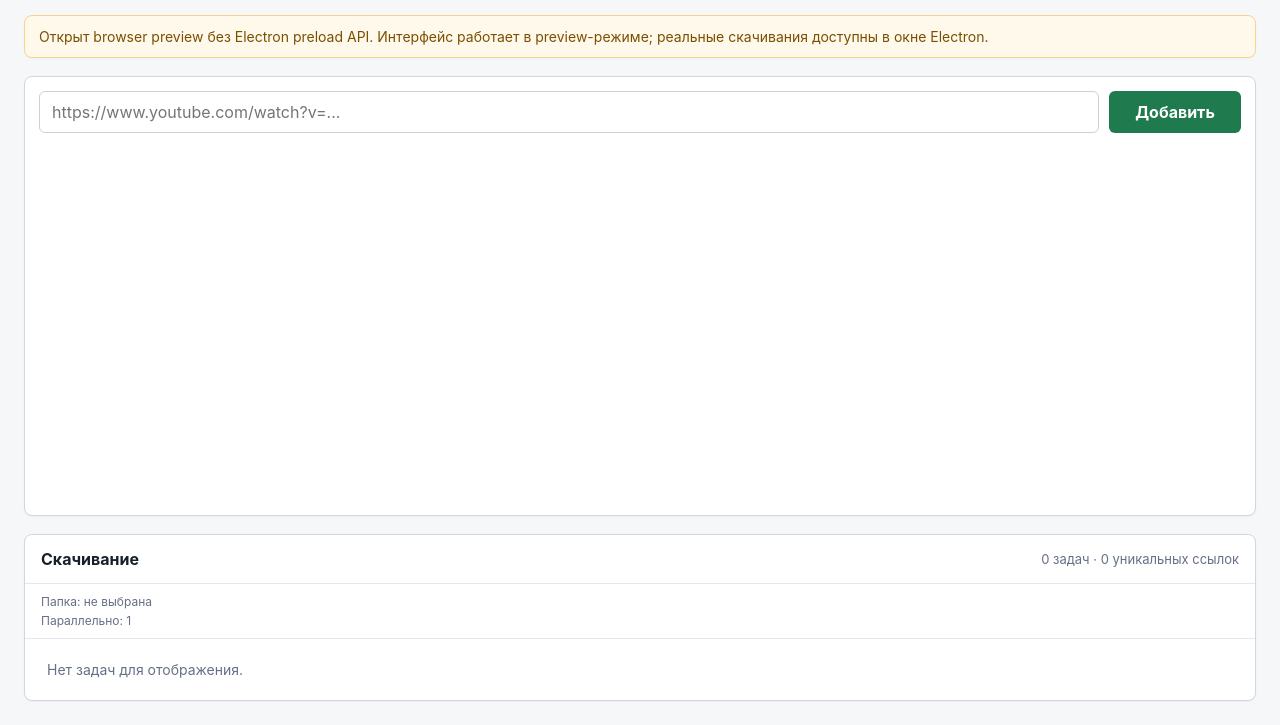
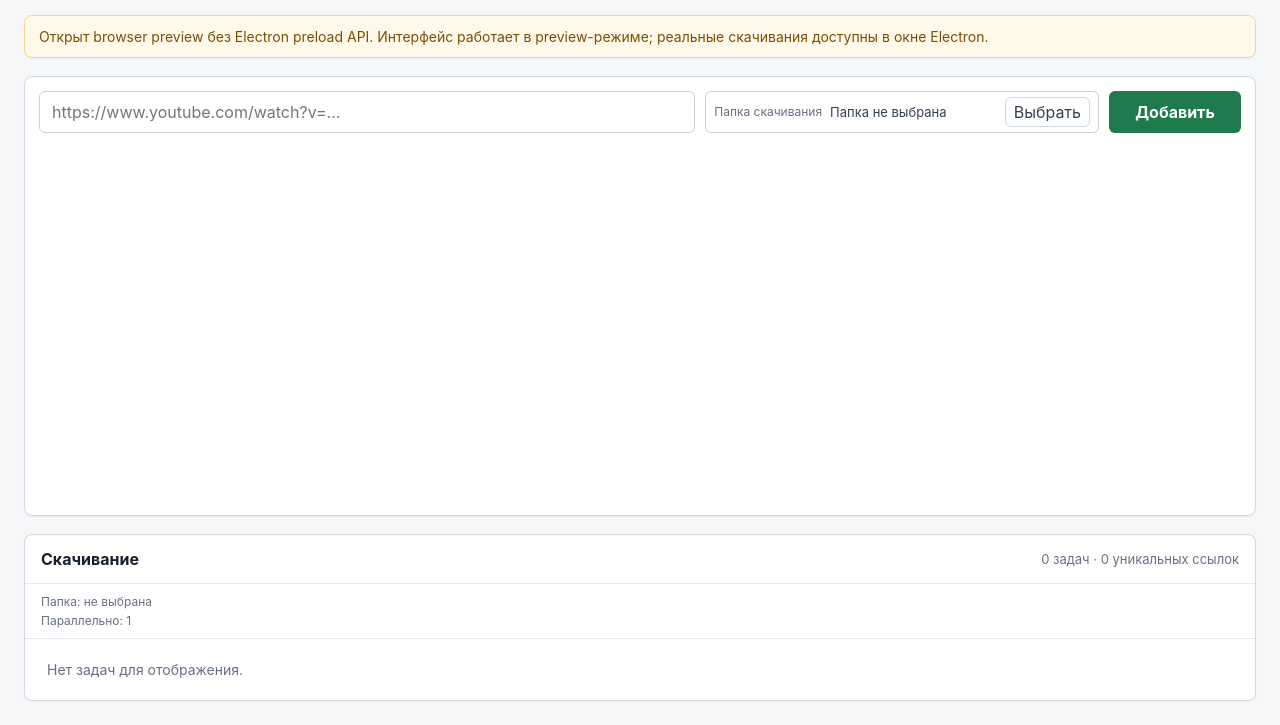
Before and after one commit to Alamonall/Savvy, a website built with Vite: page src/renderer/index.html in a window 1280 px wide. Shown: the part 75-800 px from the top of the page. Built offline with nearby package versions, Linux system fonts and the light colour scheme.

Commit message:
Add download folder selection to add form
- show the active download folder in the UI
- pass the chosen folder through new download requests

```diff
--- a/src/main/services/downloads.service.ts
+++ b/src/main/services/downloads.service.ts
@@ -89,7 +89,7 @@ export class DownloadsService {
       url,
       title: url,
       optionsText: this.settingsService.buildTaskOptionsText(payload.optionsText),
-      downloadDir: this.settingsService.get().downloadDir,
+      downloadDir: payload.downloadDir.trim() || this.settingsService.get().downloadDir,
       status: 'queued',
       createdAt: Date.now(),
       autoRetryAttempt: 0,
--- a/src/renderer/src/main.ts
+++ b/src/renderer/src/main.ts
@@ -847,7 +847,7 @@ function installBrowserPreviewApi(): void {
         url: payload.url,
         title: payload.url,
         optionsText: payload.optionsText,
-        downloadDir: previewSettings.downloadDir || 'Browser preview',
+        downloadDir: payload.downloadDir.trim() || previewSettings.downloadDir || 'Browser preview',
         status: 'running',
         createdAt: now,
         startedAt: now,
@@ -1746,6 +1746,11 @@ function render(): void {
             <section class="panel">
               <form class="add-form" id="add-form">
                 <input id="url-input" type="url" value="${escapeHtml(urlDraft)}" placeholder="https://www.youtube.com/watch?v=..." autocomplete="off" required />
+                <div class="download-folder-context">
+                  <span class="download-folder-label">Папка скачивания</span>
+                  <span class="download-folder-value" title="${escapeHtml(settings.downloadDir || 'Папка не выбрана')}">${escapeHtml(settings.downloadDir || 'Папка не выбрана')}</span>
+                  <button class="ghost bordered" id="choose-download-folder" type="button">Выбрать</button>
+                </div>
                 <button class="primary" type="submit">Добавить</button>
               </form>
             </section>
@@ -2002,6 +2007,10 @@ function bindQueueStaticEvents(): void {
     event.preventDefault();
     void addDownload();
   });
+
+  document.querySelector<HTMLButtonElement>('#choose-download-folder')?.addEventListener('click', () => {
+    void chooseDownloadFolder();
+  });
 }
 
 function bindEvents(): void {
@@ -2041,6 +2050,17 @@ async function chooseSettingPath(key: keyof AppSettings): Promise<void> {
   }
 
   await updateLocalSettings({ [key]: selectedPath } as Partial<AppSettings>);
+  render();
+}
+
+async function chooseDownloadFolder(): Promise<void> {
+  const selectedPath = await window.ytdlp.chooseDownloadDirectory(settings.downloadDir);
+
+  if (!selectedPath) {
+    return;
+  }
+
+  await updateLocalSettings({ downloadDir: selectedPath });
   render();
 }
 
@@ -2158,7 +2178,8 @@ async function addDownload(): Promise<void> {
     await window.ytdlp.updateSettings(settings);
     const task = await window.ytdlp.addDownload({
       url,
-      optionsText: ''
+      optionsText: '',
+      downloadDir: settings.downloadDir
     });
 
     selectedTaskId = task.id;
--- a/src/renderer/src/styles.css
+++ b/src/renderer/src/styles.css
@@ -138,9 +138,40 @@ h2 {
 
 .add-form {
   display: grid;
-  grid-template-columns: 1fr 132px;
+  grid-template-columns: minmax(0, 1fr) minmax(240px, 0.6fr) 132px;
   gap: 10px;
   padding: 14px;
+}
+
+.download-folder-context {
+  display: grid;
+  grid-template-columns: auto minmax(0, 1fr) auto;
+  align-items: center;
+  gap: 8px;
+  min-width: 0;
+  padding: 0 8px;
+  border: 1px solid #c9d1d9;
+  border-radius: 6px;
+}
+
+.download-folder-label {
+  color: #667085;
+  font-size: 12px;
+  white-space: nowrap;
+}
+
+.download-folder-value {
+  min-width: 0;
+  overflow: hidden;
+  color: #344054;
+  font-size: 13px;
+  text-overflow: ellipsis;
+  white-space: nowrap;
+}
+
+.download-folder-context .ghost {
+  min-height: 30px;
+  padding: 0 8px;
 }
 
 input,
--- a/src/shared/types.ts
+++ b/src/shared/types.ts
@@ -20,6 +20,7 @@ export interface DownloadTask {
 export interface AddDownloadPayload {
   url: string;
   optionsText: string;
+  downloadDir: string;
 }
 
 export interface AppSettings {
```
